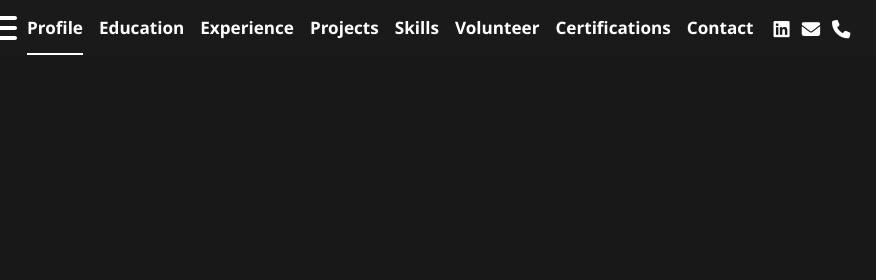
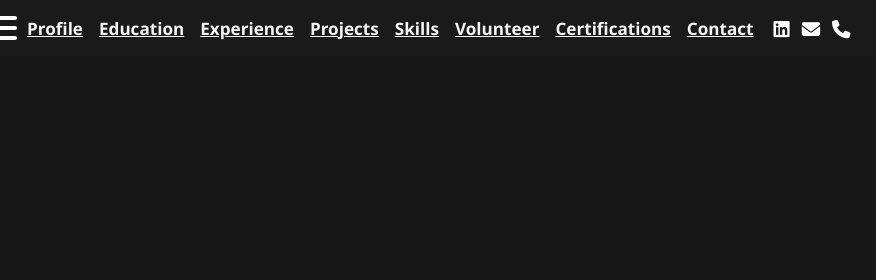
Before and after one commit to joyal-jojo/joyal-jojo.github.io, a plain HTML site: page index.html in a window 1280 px wide. In both pictures the pointer is over the link "Profile". Shown: the top 280 px of the page, 404-1280 px from the left. Drawn offline with Linux system fonts and the light colour scheme.

Commit message:
Update style.css

```diff
--- a/style.css
+++ b/style.css
@@ -151,6 +151,49 @@ body { background: var(--bg); color: var(--text); font-family: 'Segoe UI', Tahom
   }
 }
 
+/* General links */
+a {
+  color: inherit; /* Uses your current text color */
+  text-decoration: underline;
+  transition: none;
+}
+
+/* Remove special hover/focus/active styles for all links */
+a:hover,
+a:focus,
+a:active {
+  color: inherit;
+  text-decoration: underline;
+  border-bottom: none;
+  background: none;
+  outline: none;
+  box-shadow: none;
+}
+
+/* Optional: If you want to keep icons colored, use this for icon-only links */
+.nav-icons a i {
+  color: var(--highlight);
+}
+
+/* Remove any border color changes on nav links */
+.nav-links a,
+.contact-links a,
+.resume-link {
+  color: inherit;
+  text-decoration: underline;
+  border-bottom: none !important;
+}
+
+.nav-links a:hover,
+.contact-links a:hover,
+.resume-link:hover {
+  color: inherit;
+  text-decoration: underline;
+  border-bottom: none !important;
+  background: none;
+}
+
+
 @keyframes fadein {
   from { opacity: 0; }
   to { opacity: 1; }
```
